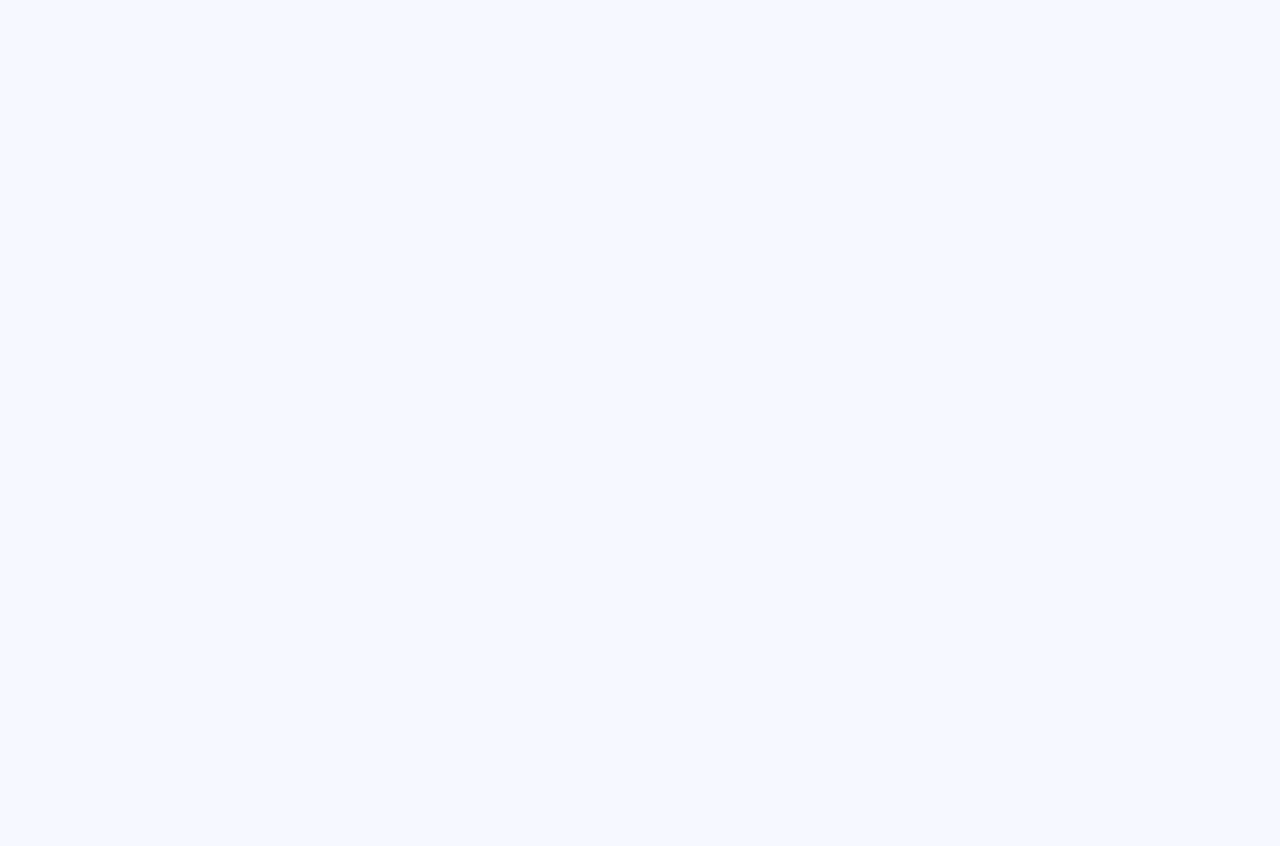
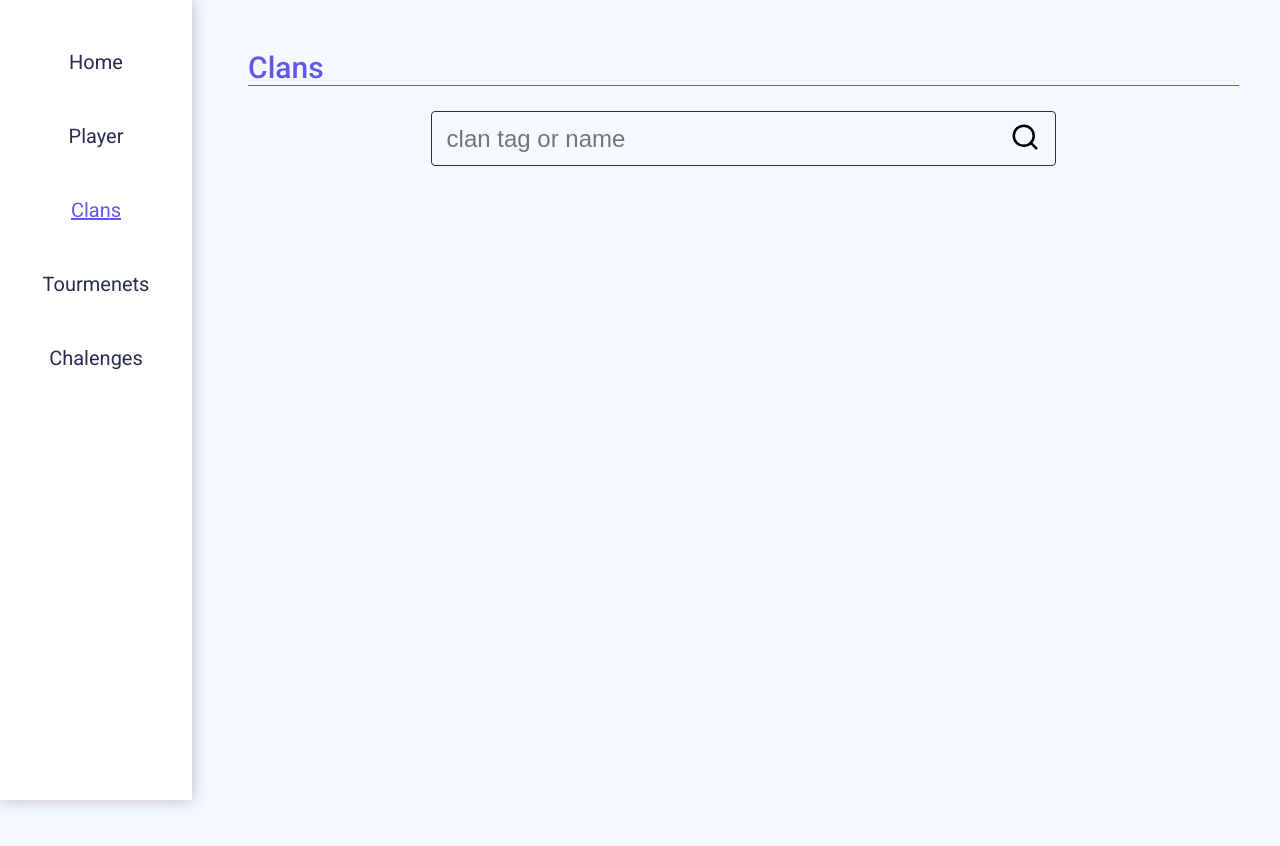
Before and after one commit to antoncherednichenko/CR-stat, a React (Create React App) app: page /clans in a window 1280 px wide. Before the commit this address had no page. Shown: the top 846 px of the page. Built offline with nearby package versions, Linux system fonts and the light colour scheme.

Commit message:
add clans slice and clan search by name action

```diff
--- a/src/components/BattleLog/BattleLog.tsx
+++ b/src/components/BattleLog/BattleLog.tsx
@@ -1,4 +1,4 @@
-import { FC, memo, useEffect } from 'react'
+import { FC, memo } from 'react'
 import { useTypedSelector } from '../../hooks/hooks'
 import Loading from '../../ui/Loading/Loading'
 import Battle from './Battle/Battle'
@@ -7,10 +7,6 @@ import { getId } from '../../helpers'
 
 const BattleLog: FC = () => {
     const { battleLog, isBattleLogLoading } = useTypedSelector(state => state.player)
-
-    useEffect(() => {
-        console.log(battleLog)
-    }, [battleLog])
 
     return (
         <>
--- a/src/components/global/layout/Layout.tsx
+++ b/src/components/global/layout/Layout.tsx
@@ -1,4 +1,4 @@
-import { FC, useState } from "react";
+import { FC, useEffect, useState } from "react";
 import style from './Layout.module.scss'
 import Dashboard from "../dashboard/Dashboard";
 import { useTypedSelector } from "../../../hooks/hooks";
@@ -16,8 +16,7 @@ const Layout: FC<ILayout> = ({ children }) => {
     const { isShow } = useTypedSelector(state => state.notify)
     const [offset, setOffset] = useState(0)
     const scrollHandler = (e: React.UIEvent<HTMLElement>) => {
-        setOffset(e.currentTarget.scrollHeight - e.currentTarget.clientHeight)
-        console.log(offset)
+        setOffset(e.currentTarget.scrollTop)
     }
 
     return (
@@ -27,7 +26,7 @@ const Layout: FC<ILayout> = ({ children }) => {
                 <div onScroll={scrollHandler} id="content" style={{ overflowY: contentOverflow as 'auto' | 'hidden' }} className={style.content}>
                     {children}
                     { isShow && <AppNotify /> }
-                    { offset > 200 && <UpScroller /> }
+                    { offset > 800 && <UpScroller /> }
                 </div>
             </div>
         </>
--- /dev/null
+++ b/src/pages/Clans/Clans.module.scss
@@ -0,0 +1,11 @@
+@import '../../styles/global.scss';
+@import '../../styles/vars.scss';
+
+.clans {
+    .container { @include container; }
+    .input-holder {
+        width: 60%;
+        margin: 0 auto;
+        padding-top: 25px;
+    }
+}
--- /dev/null
+++ b/src/pages/Clans/Clans.tsx
@@ -0,0 +1,46 @@
+import { FC, useEffect, useState } from 'react'
+import Layout from '../../components/global/layout/Layout'
+import { useTypedDispatch, useTypedSelector } from '../../hooks/hooks'
+import { searchClan } from '../../store/actions/clansActions'
+import AppInput from '../../ui/AppInput/AppInput'
+import Loading from '../../ui/Loading/Loading'
+import PageHeader from '../../ui/PageHeader/PageHeader'
+import style from './Clans.module.scss'
+
+const Clans: FC = () =>  {
+
+    const dispatch = useTypedDispatch()
+    const [clan, setClan] = useState('')
+    const { clansList, isClansLoading } = useTypedSelector(state => state.clans)
+
+    const clearClanValue = () => { setClan('') }
+    const findClan = () => { dispatch(searchClan(clan.toLowerCase())) }
+    const toWayCallback = (value: string) => { setClan(value) }
+
+    useEffect(() => { console.log(clansList, clan) }, [clansList])
+
+    return (
+        <>
+            <Layout>
+                <div className={style.clans}>
+                    <PageHeader>Clans</PageHeader>
+                    <div className={style['input-holder']}>
+                        <AppInput
+                            clearValue={clearClanValue}
+                            placeholder="clan tag or name"
+                            clickHandler={findClan}
+                            toWayBindHandler={toWayCallback}
+                            value={clan}
+                        />
+                    </div>
+                    <div className={style.container}>
+                        { isClansLoading && <Loading /> }
+                        { !isClansLoading && clansList?.length > 0 && <h2>Clans content</h2> }
+                    </div>
+                </div>
+            </Layout>
+        </>
+    )
+}
+
+export default Clans
--- a/src/pages/Player/Player.module.scss
+++ b/src/pages/Player/Player.module.scss
@@ -1,7 +1,8 @@
 
 .input_holder {
-    width: 100%;
+    width: 60%;
     padding-top: 25px;
+    margin: 0 auto;
 }
 .tabs_holder {
     max-width: 450px;
--- a/src/router/routes.ts
+++ b/src/router/routes.ts
@@ -2,6 +2,7 @@ import Home from "../pages/Home/Home"
 import Player from "../pages/Player/Player"
 import { routerType } from "../types/routertypes"
 import { getId } from "../helpers"
+import Clans from "../pages/Clans/Clans"
 
 export const routes: routerType[] = [
     {
@@ -13,5 +14,10 @@ export const routes: routerType[] = [
         path: '/player',
         component: Player,
         id: getId()
+    },
+    {
+        path: '/clans',
+        component: Clans,
+        id: getId()
     }
 ]
--- /dev/null
+++ b/src/store/actions/clansActions.ts
@@ -0,0 +1,16 @@
+import { createAsyncThunk } from "@reduxjs/toolkit";
+import crAPI from "../../api/api";
+
+
+export const searchClan = createAsyncThunk(
+    'clans/searchClan',
+    async (clanName: string) => {
+        const data = await crAPI.get(`/clans?name=${clanName}`)
+            .then(result => {
+                if(result.status === 200 && result.data) {
+                    return JSON.parse(result.data).items
+                }
+            })
+        return data
+    }
+)
--- /dev/null
+++ b/src/store/sllices/clansSlice.ts
@@ -0,0 +1,28 @@
+import { createSlice } from "@reduxjs/toolkit"
+import { ClansStateI } from "../../types/clanTypes"
+import { searchClan } from "../actions/clansActions"
+
+const initialState: ClansStateI = {
+    clansList: [],
+    isClansLoading: false
+}
+
+const clansSlice = createSlice({
+    name: 'clans',
+    initialState,
+    reducers: {},
+    extraReducers: builder => {
+        builder.addCase(searchClan.pending, state => {
+            state.isClansLoading = true
+        })
+        builder.addCase(searchClan.fulfilled, (state, { payload }) => {
+            state.clansList = payload
+            state.isClansLoading = false
+        })
+        builder.addCase(searchClan.rejected, state => {
+            state.isClansLoading = false
+        })
+    }
+})
+
+export default clansSlice.reducer
--- a/src/store/store.ts
+++ b/src/store/store.ts
@@ -1,4 +1,5 @@
 import { combineReducers ,configureStore } from "@reduxjs/toolkit"
+import clansSlice from "./sllices/clansSlice"
 import deckCreatorSlice from "./sllices/deckCreatorSlice"
 import navSlice from "./sllices/navSlice"
 import notifySlice from "./sllices/notifySlice"
@@ -8,7 +9,8 @@ const rootReducer = combineReducers({
     nav: navSlice,
     player: playerSlice,
     notify: notifySlice,
-    deckCreator: deckCreatorSlice
+    deckCreator: deckCreatorSlice,
+    clans: clansSlice
 })
 
 const store = configureStore({
--- /dev/null
+++ b/src/types/clanTypes.ts
@@ -0,0 +1,26 @@
+
+export interface LocationI {
+    id: number,
+    name: string,
+    isCountry: boolean
+}
+
+export interface ClanI {
+    tag: string,
+    name: string,
+    type: string,
+    badgeId: number,
+    clanScore: number,
+    clanWarTrophies: number,
+    location: LocationI,
+    requiredTrophies: number,
+    donationsPerWeek: number,
+    clanChestLevel: number,
+    clanChestMaxLevel: number,
+    members: number
+}
+
+export interface ClansStateI {
+    clansList: ClanI[]
+    isClansLoading: boolean
+}
--- a/src/ui/AppInput/AppInput.module.scss
+++ b/src/ui/AppInput/AppInput.module.scss
@@ -2,7 +2,7 @@
 @import '../../styles/vars.scss';
 
 .input_container {
-    width: 60%;
+    width: 100%;
     margin: 0 auto;
     border: 1px solid $primary-black;
     padding: 10px 15px;
```
